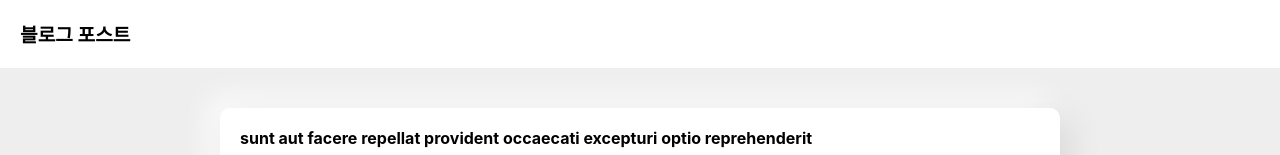
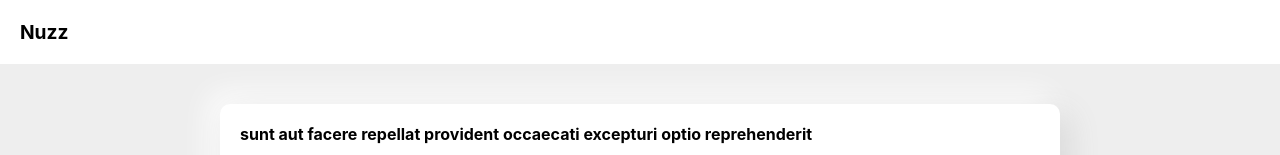
Before and after one commit to songhee23/react_test_page, a React (Create React App) app: page / in a window 1280 px wide. Shown: the top 155 px of the page. Built offline with nearby package versions, Linux system fonts and the light colour scheme.

Commit message:
title명 변경

```diff
--- a/src/components/Header/index.tsx
+++ b/src/components/Header/index.tsx
@@ -15,7 +15,7 @@ const Title = styled.div`
 export const Header = () => {
   return (
     <Container>
-      <Title>블로그 포스트</Title>
+      <Title>Nuzz</Title>
     </Container>
   );
 };
```
Also changed, not shown: 7 other files (tests, documents, lock files or other folders).
